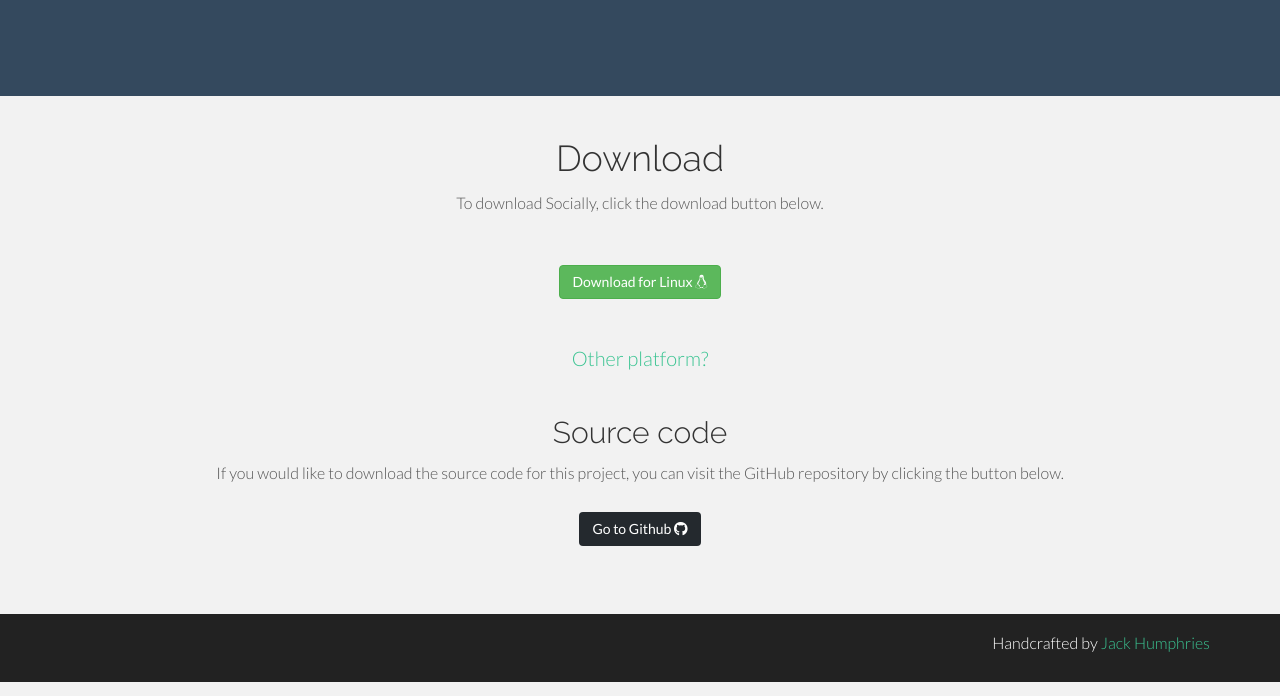
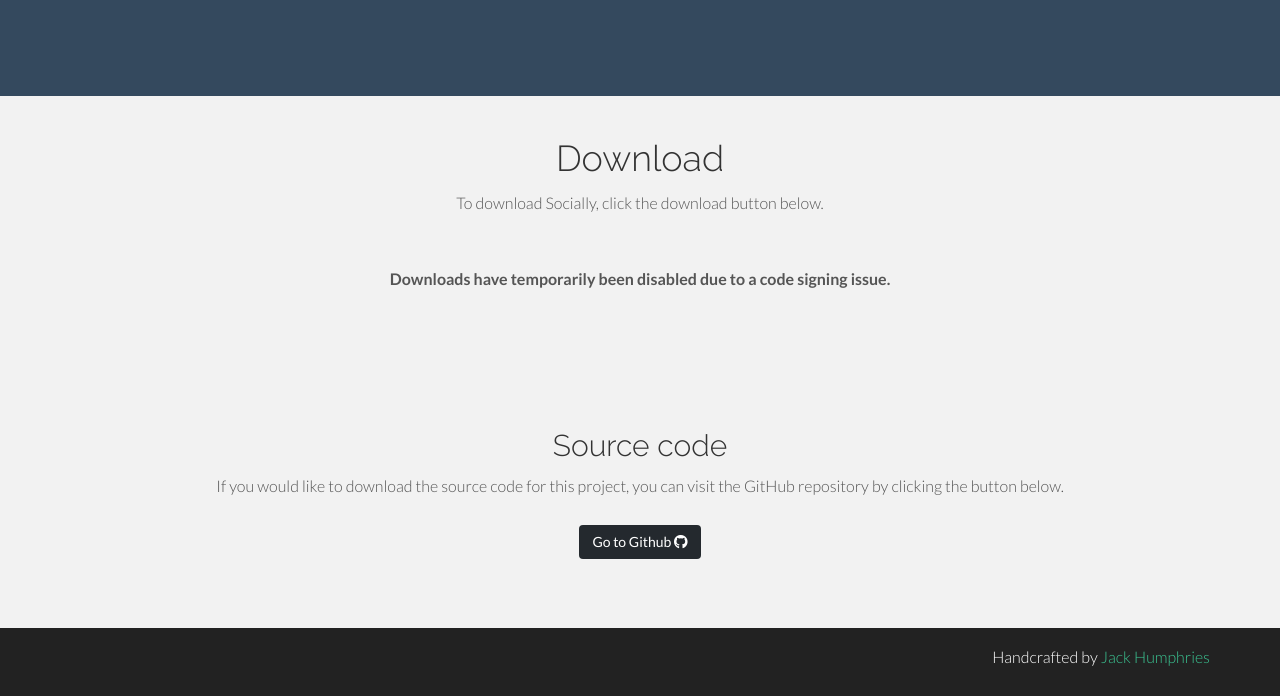
Before and after one commit to JackHumphries9/getsocially.app, a plain HTML site: page public/index.html in a window 1280 px wide. Shown: the part 2530-3226 px from the top of the page. Drawn offline with Linux system fonts and the light colour scheme.

Commit message:
modified:   public/index.html

```diff
--- a/public/index.html
+++ b/public/index.html
@@ -237,15 +237,18 @@
 				<br>
 				<h1 class="centered">Download</h1>
 				<p class="centered">To download Socially, click the download button below.</p>
+				<br/>
+				<p class="centered"><strong>Downloads have temporarily been disabled due to a code signing issue.</strong></p>
+
 				<br>
-				<div class="platform-btns centered">
+				<!--<div class="platform-btns centered">
 					<a class="btn btn-success" href="https://github.com/JackHumphries9/Socially/releases/download/V0.5/Socially-Windows-0.5.0.exe" target="_blank" id="winBtn" style="display: none;">Download for Windows&nbsp;<i class="fab fa-windows"></i></a>
 					<a class="btn btn-success" href="https://github.com/JackHumphries9/Socially/releases/download/V0.5/Socially-Mac-0.5.0.dmg" target="_blank" id="macBtn" style="display: none;">Download for Mac&nbsp;<i class="fab fa-apple"></i></a>
 					<a class="btn btn-success" href="https://github.com/JackHumphries9/Socially/releases/download/V0.5/Socially-Linux-0.5.0.zip" target="_blank" id="linuxBtn" style="display: none;">Download for Linux&nbsp;<i class="fab fa-linux"></i></a>
-				</div>
+				</div>-->
 				<br>
 				<br>
-				<div class="accordion ac" id="accordionDownload">
+				<!--<div class="accordion ac" id="accordionDownload">
 					<div class="accordion-group">
 							<a class="accordion-toggle centered" data-toggle="collapse" data-parent="#accordionDownload" href="#collapseDownload" style="font-size: 2rem; text-align: center;">
 							Other platform?
@@ -264,10 +267,10 @@
 										<a class="btn btn-success" href="https://github.com/JackHumphries9/Socially/releases/download/V0.5/Socially-Linux-0.5.0.zip" target="_blank">Download for Linux&nbsp;<i class="fab fa-linux"></i></a>
 									</div>
 								</div>
-							</div><!-- /accordion-inner -->
-						</div><!-- /collapse -->
+							</div>
+						</div>
 					</div>
-				</div>
+				</div>-->
 				<br>
 				<div class="centered">
 					<h2 class="centered">Source code</h2>
```
